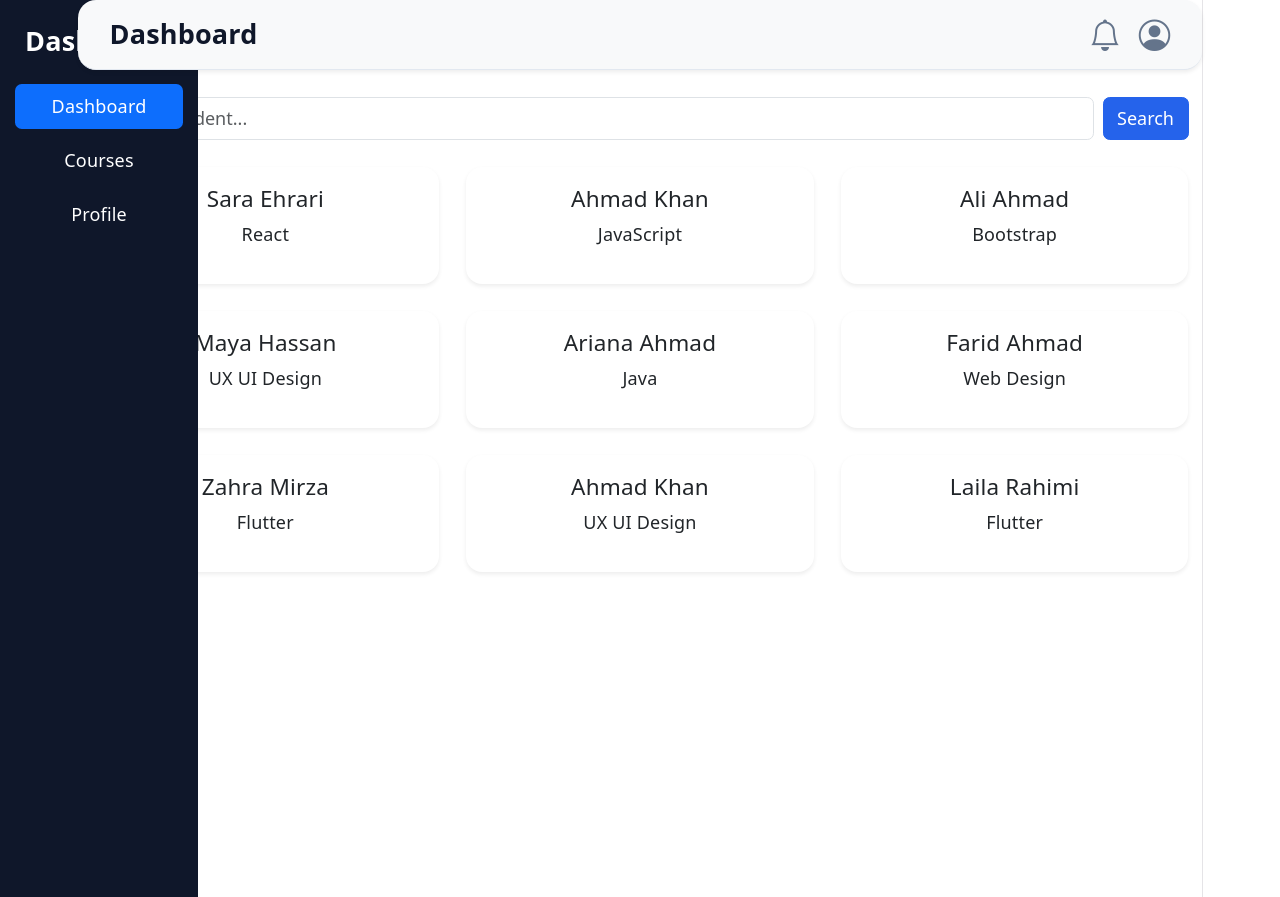
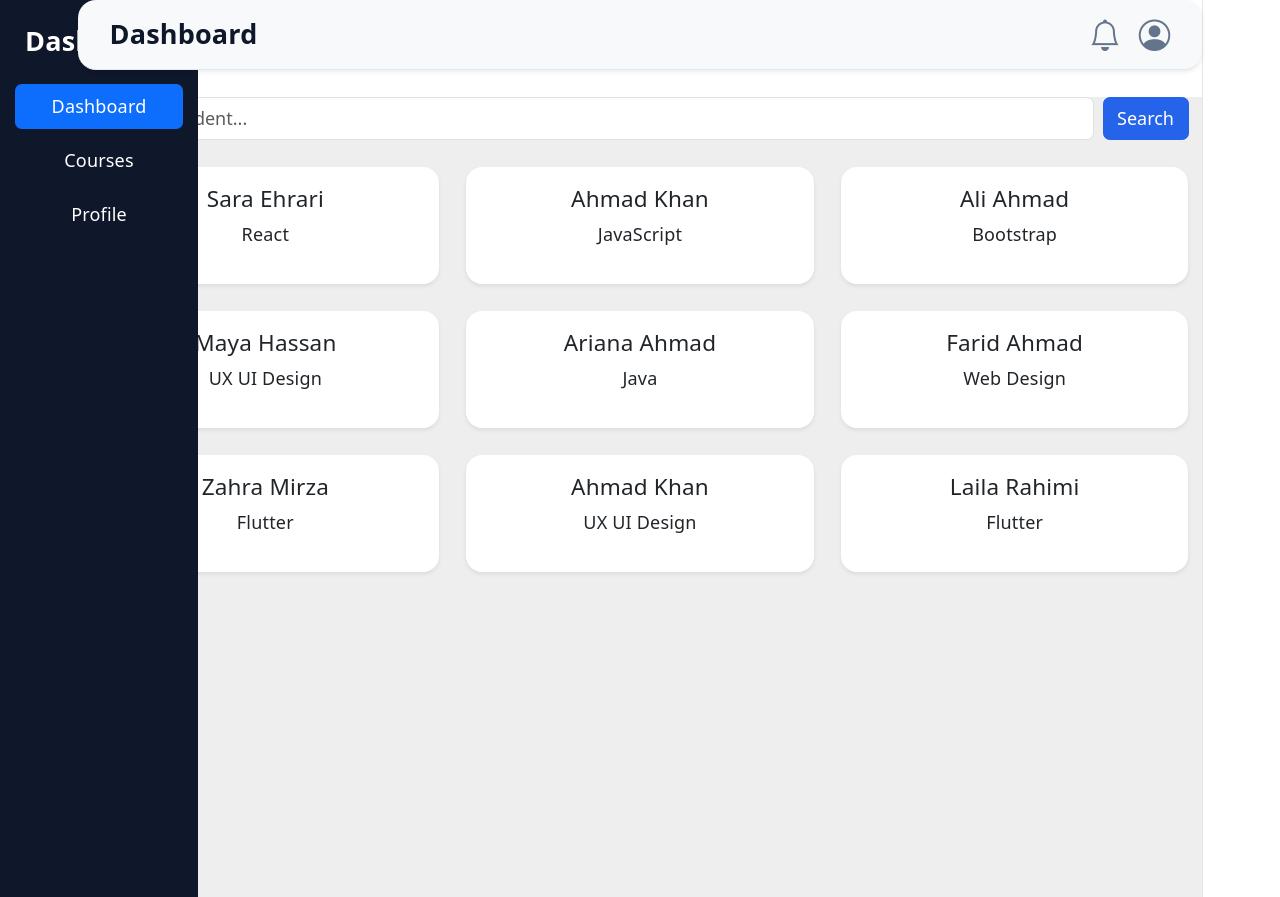
Before and after one commit to saraehrari/Admin-Dashboard, a React (Vite) app in the folder Admin-Dashboard/: page / in a window 1280 px wide. Built offline with nearby package versions, Linux system fonts and the light colour scheme.

Commit message:
Update App.css

```diff
--- a/Admin-Dashboard/src/App.css
+++ b/Admin-Dashboard/src/App.css
@@ -4,13 +4,13 @@
 
 body {
   margin: 0;
-  background-color: #f8fafc;
-  color: #0f172a;
+
   font-family: "Inter", Arial, sans-serif;
 }
 
 * {
   box-sizing: border-box;
+
 }
 
 a {
@@ -116,10 +116,9 @@ a {
 
 .main-content {
 
-
+background-color: #EEEEEE;
   min-height: 100vh;
 
-  background-color: ;
 }
 
 
```
